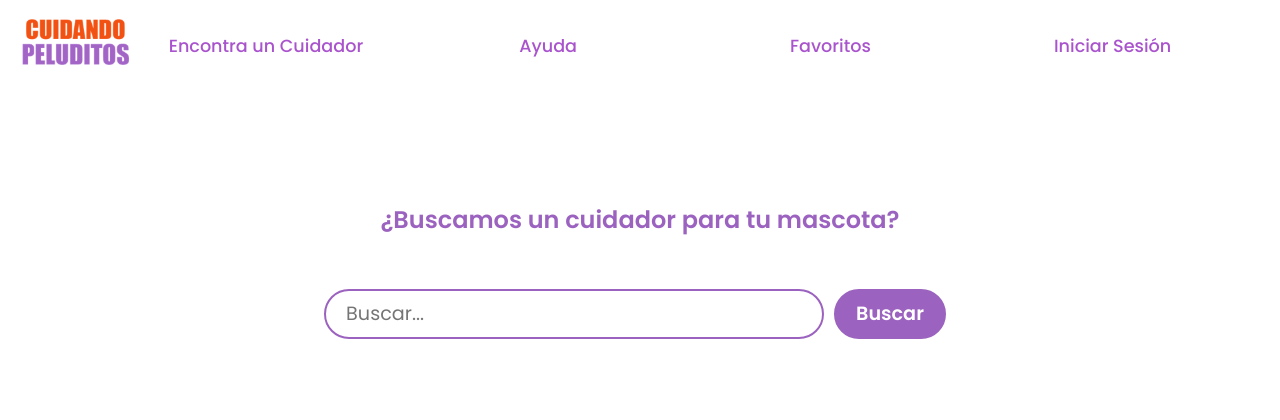
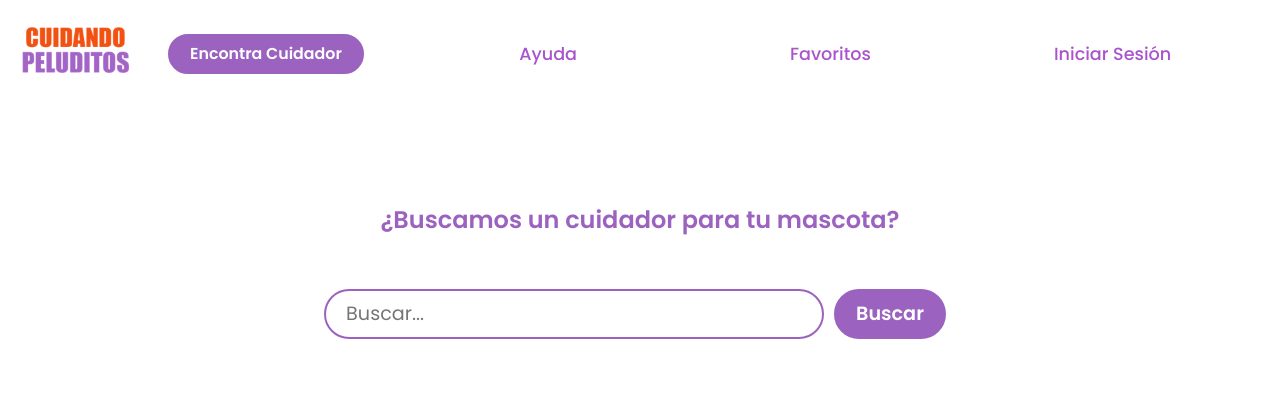
Before and after one commit to MaruValletto/Proyecto_VFinal, a Python web app: template Templates/buscador.html in a window 1280 px wide. Shown: the top 420 px of the page. Run offline with Jinja, Linux system fonts and the light colour scheme; the template is opened without the code that fills it, so the values that code supplies are empty.

Commit message:
Agrego Sudobotones a las pags

```diff
--- a/Static/css/buscador.css
+++ b/Static/css/buscador.css
@@ -266,6 +266,29 @@
     }
   }
 
+/*Boton Inicio Sesion*/
+.btn{
+  background-color:#9B63BF;
+      display: inline-block;
+      color:#ffffff;
+      height: 40px;
+      margin: .5%;
+      padding:0 20px;
+      border-radius: 25px;
+      font-size: 0.9em;
+      font-weight: 600;
+      border: 2px solid #9B63BF;
+      text-align: center;
+      /* Agregar efecto de botón presionado */
+          /* transition: transform 0.3s, box-shadow 0.3s;
+          &:hover {
+              background-color: #f25116;
+              transform: scale(0.95);
+              box-shadow: 0 0 10px rgba(255, 255, 255, 0.3);
+          } */
+  }
+
+
 
 /* footer */
 .main_foot {
--- a/Static/css/registro.css
+++ b/Static/css/registro.css
@@ -285,7 +285,7 @@ background-color:#9B63BF;
     border: 2px solid #9B63BF;
     text-align: center;
     /* Agregar efecto de botón presionado */
-        transition: transform 0.3s, box-shadow 0.3s;
+        transition: transform 0.5s, box-shadow 0.3s;
         &:hover {
             background-color: #f25116;
             transform: scale(0.95);
--- a/Templates/buscador.html
+++ b/Templates/buscador.html
@@ -23,7 +23,8 @@
             </div>
 
             <div class="botones">
-                <div class="buscador"> <a href="/Templates/buscador.html">Encontra un Cuidador</a></div>
+              <div class="buscador"> <a href="#"></a>
+                <button class="btn">Encontra Cuidador</button></div>
                 <!-- <div class="registro"> <a href="/Templates/registro.html">Registro</a></div> -->
                 <div class="ayuda"> <a href="/Templates/help.html">Ayuda</a></div>
                 <div class="favoritos"> <a href="/Templates/favoritos.html">Favoritos</a></div>
--- a/Templates/favoritos.html
+++ b/Templates/favoritos.html
@@ -25,7 +25,8 @@
         <div class="buscador"> <a href="/Templates/buscador.html">Encontra un Cuidador</a></div>
         <!-- <div class="registro"> <a href="/Templates/registro.html">Registro</a></div> -->
         <div class="ayuda"> <a href="/Templates/help.html">Ayuda</a></div>
-        <div class="favoritos"> <a href="/Templates/favoritos.html">Favoritos</a></div>
+        <div class="favoritos"> <a href="#"></a>
+            <button class="btn">Favoritos</button></div>
         <div class="sesion"> <a href="/Templates/registro.html">Iniciar Sesión</a></div>
     </div>
   </div>
--- a/Templates/help.html
+++ b/Templates/help.html
@@ -22,7 +22,8 @@
             <div class="botones">
                 <div class="buscador"> <a href="/Templates/buscador.html">Encontra un Cuidador</a></div>
                 <!-- <div class="registro"> <a href="/Templates/registro.html">Registro</a></div> -->
-                <div class="ayuda"> <a href="/Templates/help.html">Ayuda</a></div>
+                <div class="ayuda"> <a href="#"></a>
+                    <button class="btn">Ayuda</button></div>
                 <div class="favoritos"> <a href="/Templates/favoritos.html">Favoritos</a></div>
                 <div class="sesion"> <a href="/Templates/registro.html">Iniciar Sesión</a></div>
             </div>
--- a/Templates/registro.html
+++ b/Templates/registro.html
@@ -3,7 +3,7 @@
 <head>
     <meta charset="UTF-8">
     <meta name="viewport" content="width=device-width, initial-scale=1.0">
-    <title>Registro</title>
+    <title>Inicio Sesión</title>
     <!-- Favicon -->
     <link rel="icon" href="/Static/img/favicon.ico">
     <link rel="stylesheet" href="/Static/css/registro.css">
@@ -18,10 +18,10 @@
             <img src="/Static/img/Texto Logo.png" alt="Texto logo" class="logo">
           </a>
         <div class="botones">
-            <div class="buscador"> <a href="/Templates/buscador.html">Encontra un Cuidador</a></div>
+            <div class="buscador"> <a href="/Templates/buscador.html">Encontra Cuidador</a></div>
             <!-- <div class="registro"> <a href="/Templates/registro.html">Registro</a></div> -->
             <div class="ayuda"> <a href="/Templates/help.html">Ayuda</a></div>
-            <div class="favoritos"> <a href="/Templates/registro.html">Favoritos</a></div>
+            <div class="favoritos"> <a href="/Templates/favoritos.html">Favoritos</a></div>
             <div class="sesion"> <a href="#"></a>
               <button class="btnLogin-popup">Iniciar Sesión</button></div>
         </div>
```
Also changed, not shown: Static/css/fav.css (+22 -0 lines), Static/css/help.css (+22 -0 lines).
